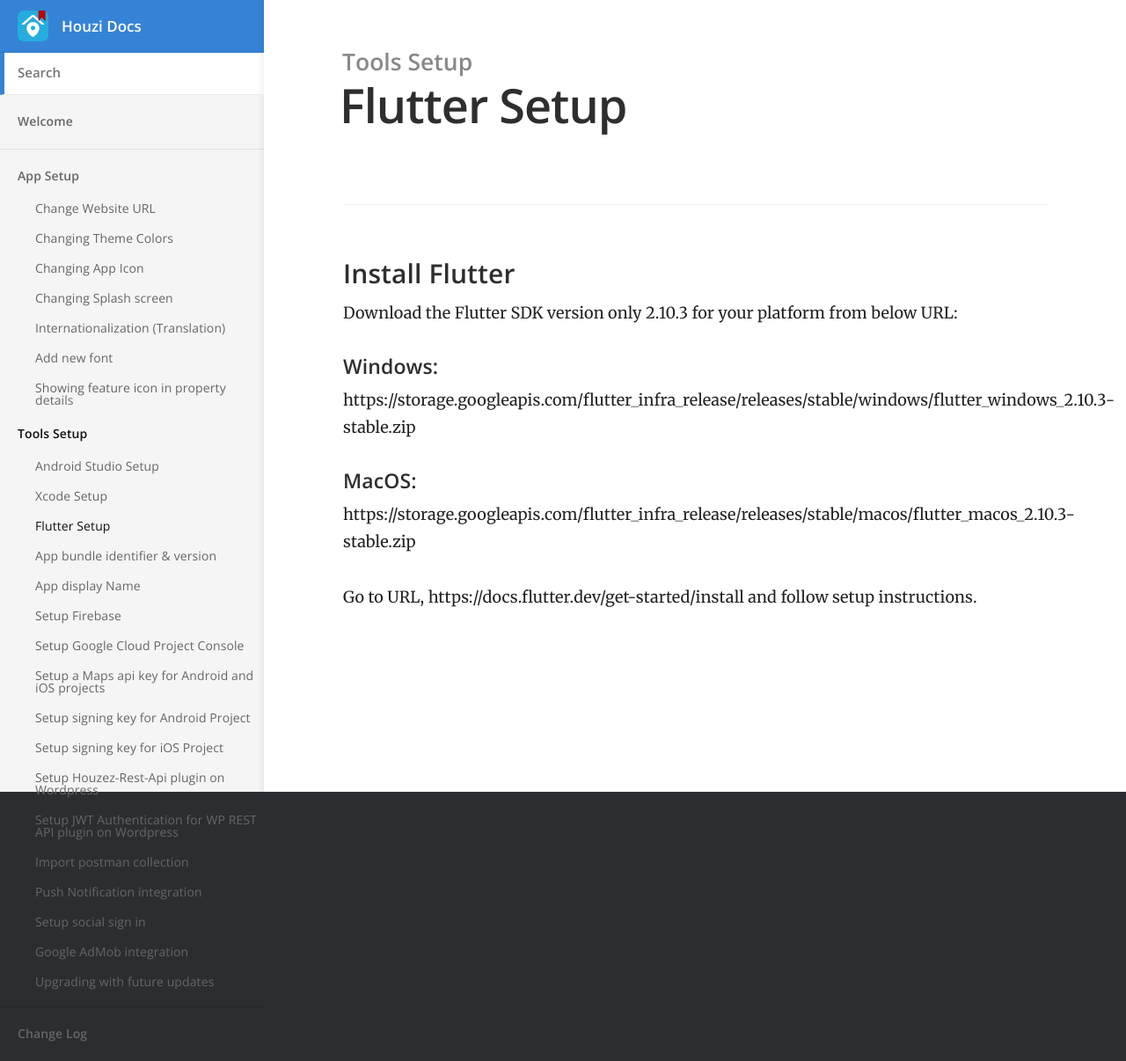
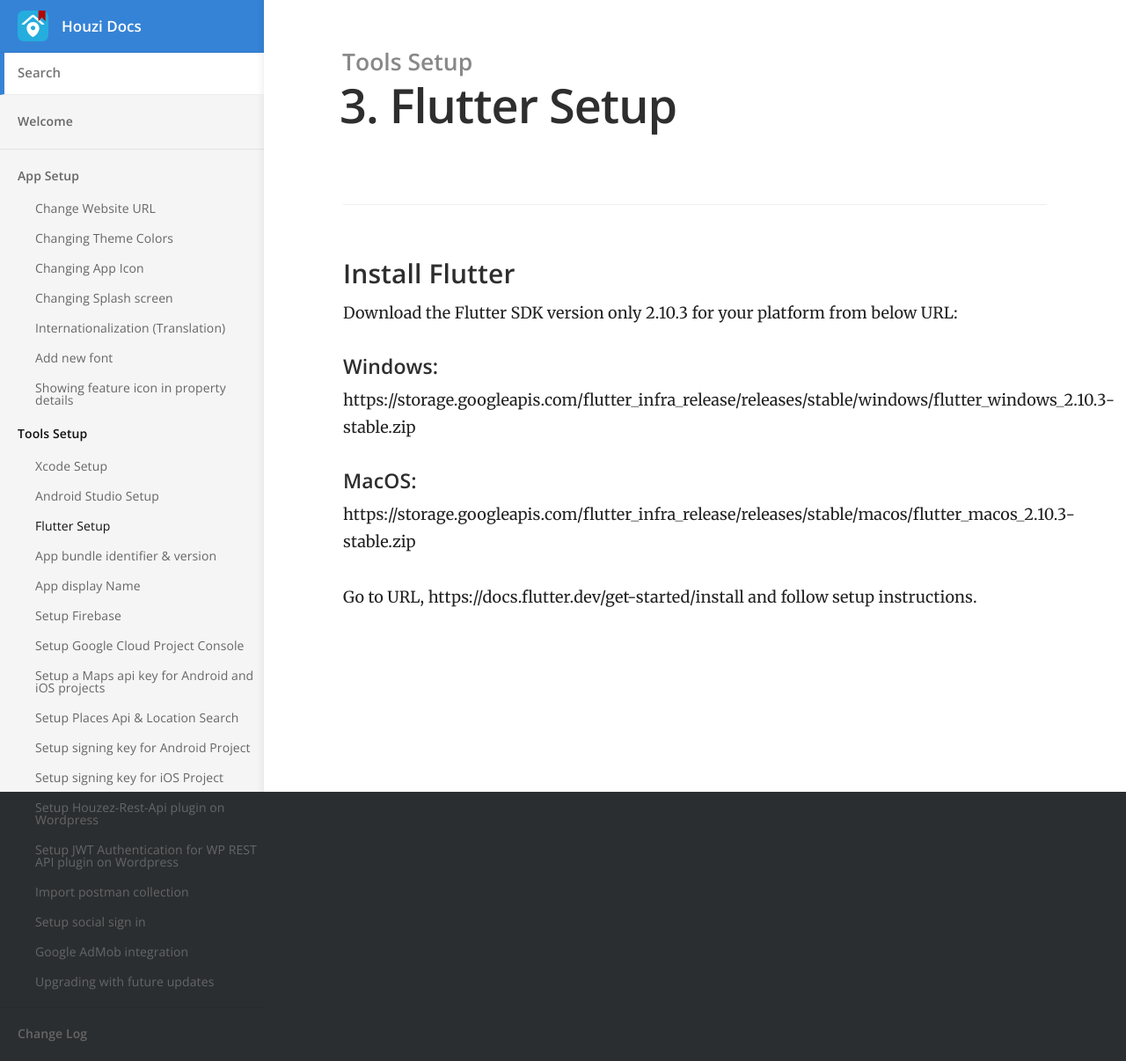
Before and after one commit to booleanbites/houzi-doc, a Jekyll site: the page built from _docs/tools/flutter_setup.md, in a window 1280 px wide. Shown: the whole page at 88% size. Built offline with Jekyll 4.4.1, drawn with Linux system fonts in a browser that asks for light colours.

```diff
--- a/_docs/tools/flutter.md
+++ b/_docs/tools/flutter_setup.md
@@ -1,7 +1,7 @@
 ---
 title: Flutter Setup
 category: Tools Setup
-order: 2
+order: 3
 ---
 
 ### Install Flutter
--- a/_layouts/default.html
+++ b/_layouts/default.html
@@ -72,7 +72,7 @@
 		<section class="main">
 			<div class="page-header">
 				<h2>{% if page.category %}{{ page.category }}{% else %}{{ site.title }}{% endif %}</h2>
-				<h3>{{ page.title }}</h3>
+				<h3>{{page.order}}. {{ page.title }}</h3>
 			</div>
 			<article class="content">
 				{{ content }}
```
Also changed, not shown: _docs/tools/android_setup.md (renamed from _docs/tools/android.md, +1 -1 lines), _docs/tools/enable_location_search.md (added, +20 -0 lines), _docs/tools/push_noti.md (+2 -2 lines), index.md (+2 -2 lines), _docs/tools/xcode_setup.md (renamed from _docs/tools/ios.md).
